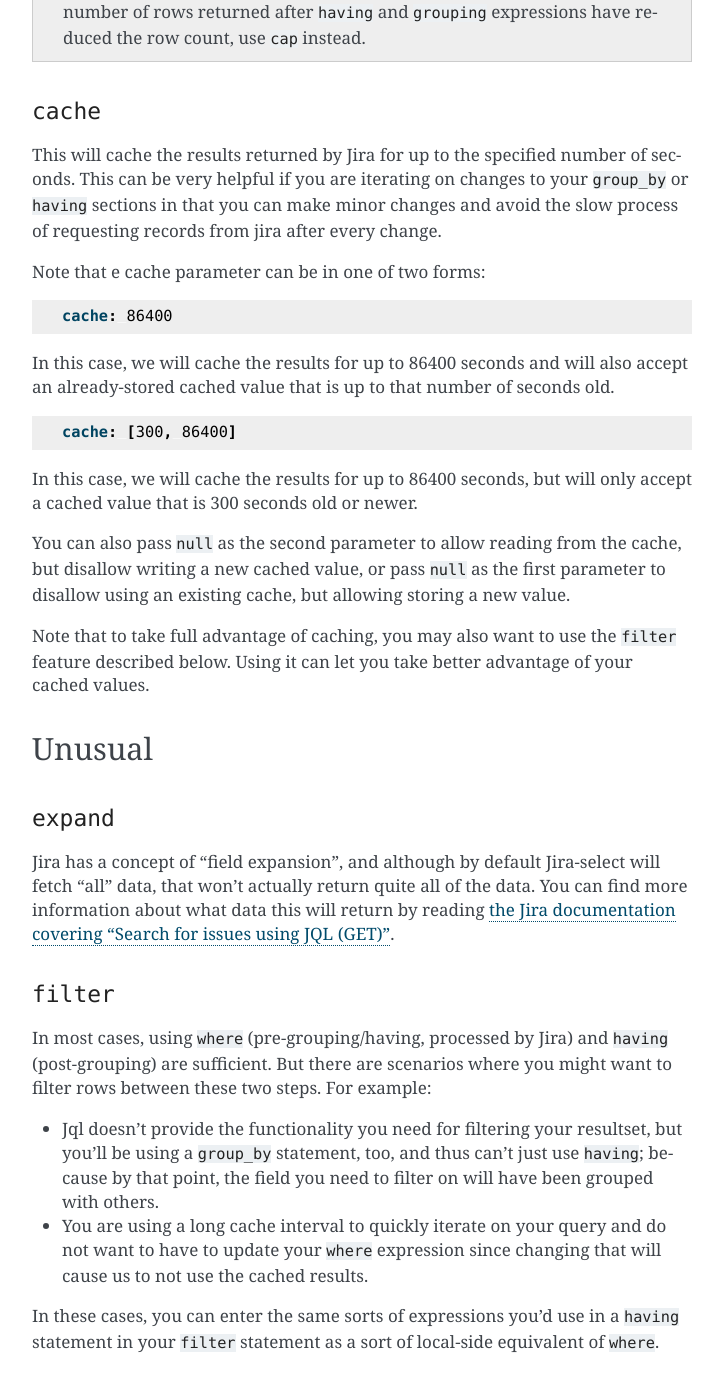
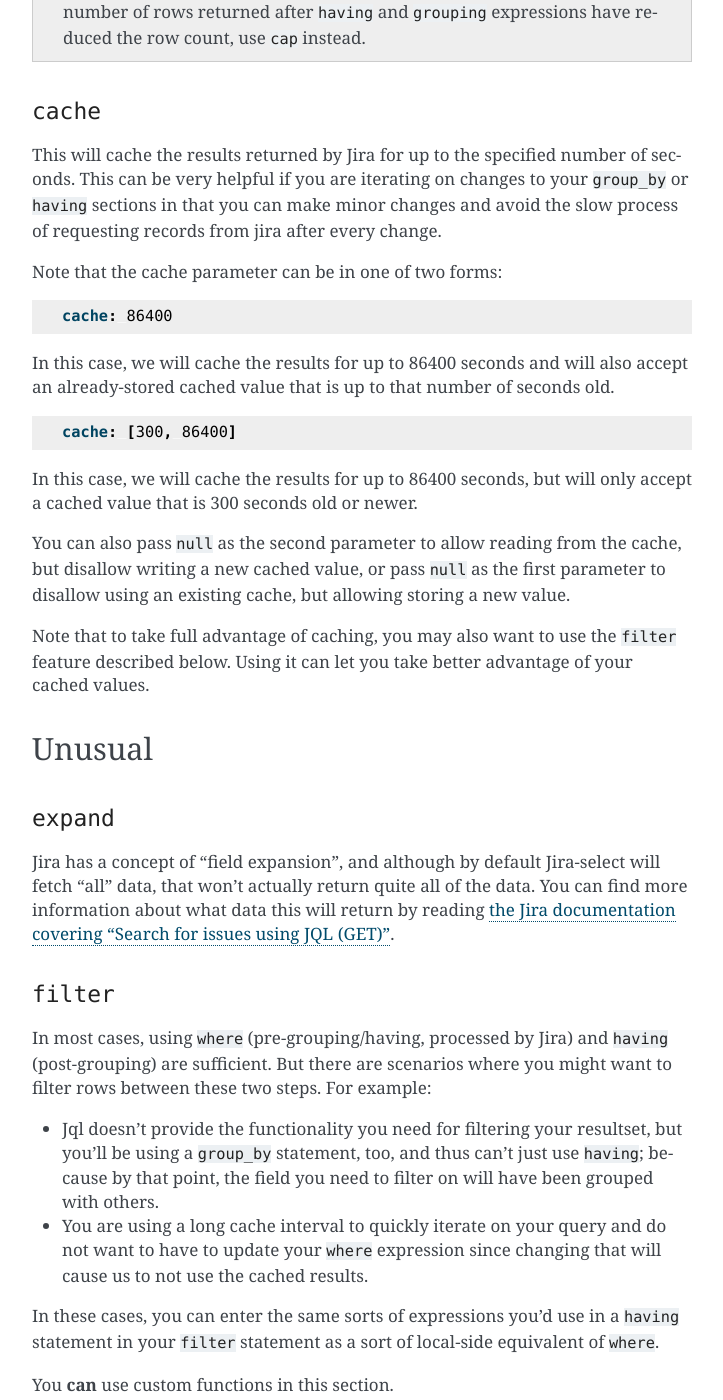
Before and after one commit to coddingtonbear/jira-select, a Sphinx documentation site: the page built from docs/query.rst, in a window 1280 px wide and 1400 px high, scrolled down 4692 px. Shown: the whole window, without its empty margins (388-1111 px from the left). Built offline with Sphinx 7.4.7, drawn with Linux system fonts in a browser that asks for light colours.

Commit message:
Fixing a couple minor documentation bugs.

```diff
--- a/docs/query.rst
+++ b/docs/query.rst
@@ -200,7 +200,7 @@ in that you can make minor changes
 and avoid the slow process of requesting records
 from jira after every change.
 
-Note that e cache parameter can be in one of two forms:
+Note that the cache parameter can be in one of two forms:
 
 .. code-block:: yaml
 
@@ -260,6 +260,8 @@ In these cases, you can enter the same sorts of expressions
 you'd use in a ``having`` statement in your ``filter`` statement
 as a sort of local-side equivalent of ``where``.
 
+You **can** use custom functions in this section.
+
 ``cap``
 ~~~~~~~
 
```
